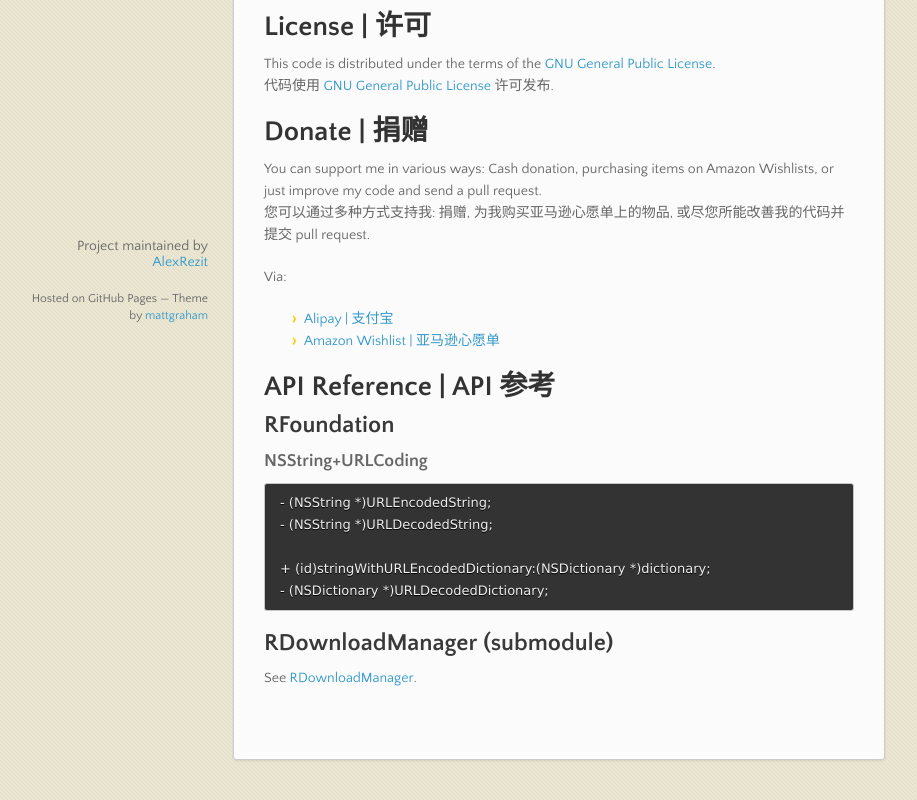
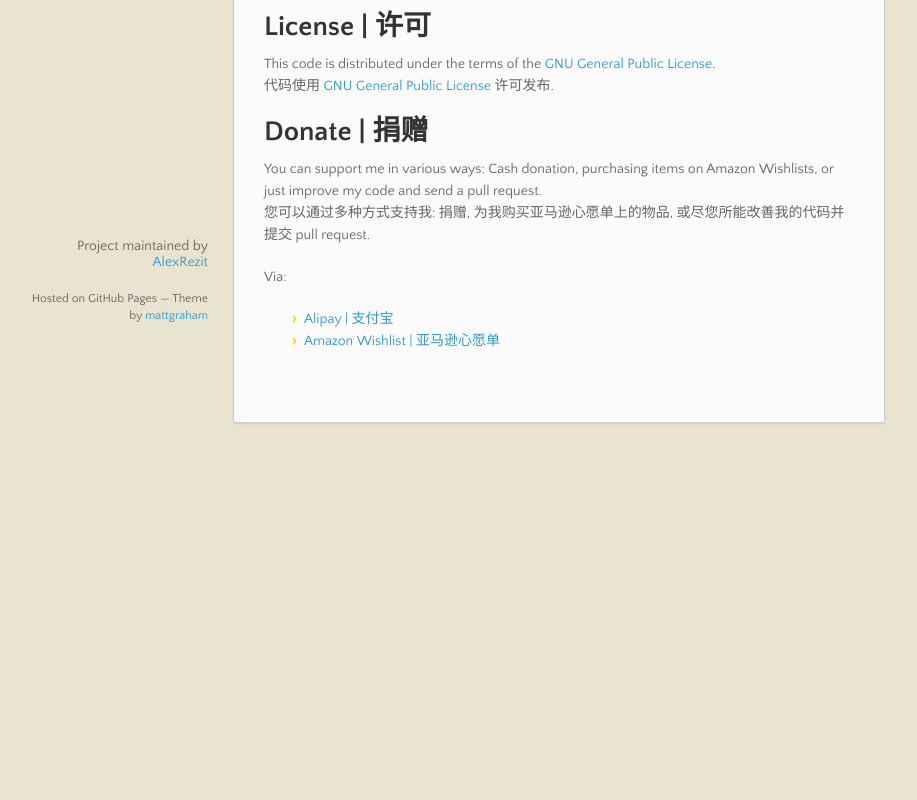
Before and after one commit to LXF0216/RKit, a plain HTML site: page index.html in a window 1280 px wide. Shown: the part 436-1236 px from the top of the page, without its empty margins (82-999 px from the left). After the commit the page ends 899 px from the top, so only its background shows below. Drawn offline with nearby package versions, Linux system fonts and the light colour scheme.

Commit message:
Create gh-pages branch via GitHub

```diff
--- a/index.html
+++ b/index.html
@@ -64,22 +64,7 @@
 <ul>
 <li><a href="https://me.alipay.com/alexrezit">Alipay | 支付宝</a></li>
 <li><a href="http://www.amazon.cn/wishlist/P8YMPIX8QFTN/">Amazon Wishlist | 亚马逊心愿单</a></li>
-</ul><h1>API Reference | API 参考</h1>
-
-<h2>RFoundation</h2>
-
-<h3>NSString+URLCoding</h3>
-
-<pre><code>- (NSString *)URLEncodedString;
-- (NSString *)URLDecodedString;
-
-+ (id)stringWithURLEncodedDictionary:(NSDictionary *)dictionary;
-- (NSDictionary *)URLDecodedDictionary;
-</code></pre>
-
-<h2>RDownloadManager (submodule)</h2>
-
-<p>See <a href="https://github.com/AlexRezit/RDownloadManager">RDownloadManager</a>.</p>
+</ul>
       </section>
       <footer>
         <p>Project maintained by <a href="https://github.com/AlexRezit">AlexRezit</a></p>
--- a/stylesheets/styles.css
+++ b/stylesheets/styles.css
@@ -1,5 +1,5 @@
 /*
-Leap Day for Github Pages
+Leap Day for GitHub Pages
 by Matt Graham
 */
 @font-face {
```
Also changed, not shown: params.json (+1 -1 lines).
